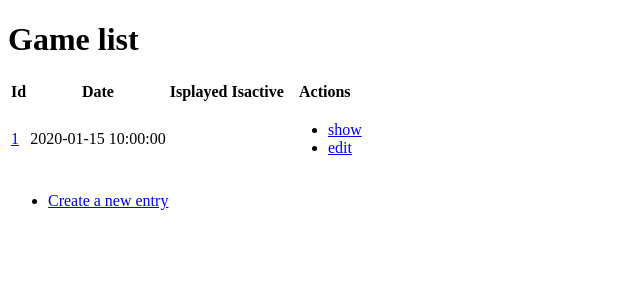
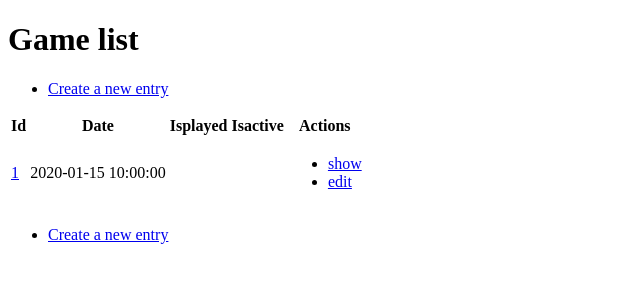
Before and after one commit to galileo/Typer, a Symfony app: template src/Galileo/SimpleBet/ModelBundle/Resources/views/Game/index.html.twig in a window 1280 px wide. Shown: the top 300 px of the page, without its empty margins (0-640 px from the left). Run offline with Twig, Linux system fonts and the light colour scheme; the template is opened without the code that fills it: most values are stand-ins (such as "Sample title", 1, 10 or a date in 2020); some libraries are stand-ins or nearby versions.

Commit message:
Add fixed to being able to run the application

```diff
--- a/docker-compose.yml
+++ b/docker-compose.yml
@@ -13,7 +13,7 @@ services:
     extra_hosts:
       - 'symfony-local:127.0.0.1'
   mysql:
-    image: mysql:5
+    image: mysql:5.6.37
     ports:
       - "3307:3306"
     environment:
--- a/src/Galileo/SimpleBet/ModelBundle/Entity/TournamentStage.php
+++ b/src/Galileo/SimpleBet/ModelBundle/Entity/TournamentStage.php
@@ -13,7 +13,7 @@ class TournamentStage
 
     public function __toString()
     {
-        return $this->name;
+        return $this->getTournament()->getName() . ' > ' .$this->name;
     }
 
     /**
--- a/src/Galileo/SimpleBet/ModelBundle/Resources/views/Game/index.html.twig
+++ b/src/Galileo/SimpleBet/ModelBundle/Resources/views/Game/index.html.twig
@@ -2,6 +2,14 @@
 
 {% block body -%}
     <h1>Game list</h1>
+
+    <ul>
+        <li>
+            <a href="{{ path('admin_game_new') }}">
+                Create a new entry
+            </a>
+        </li>
+    </ul>
 
     <table class="records_list">
         <thead>
@@ -35,7 +43,7 @@
         </tbody>
     </table>
 
-        <ul>
+    <ul>
         <li>
             <a href="{{ path('admin_game_new') }}">
                 Create a new entry
```
Also changed, not shown: web/images/tournament/russia.jpg (added), 1 other file.
